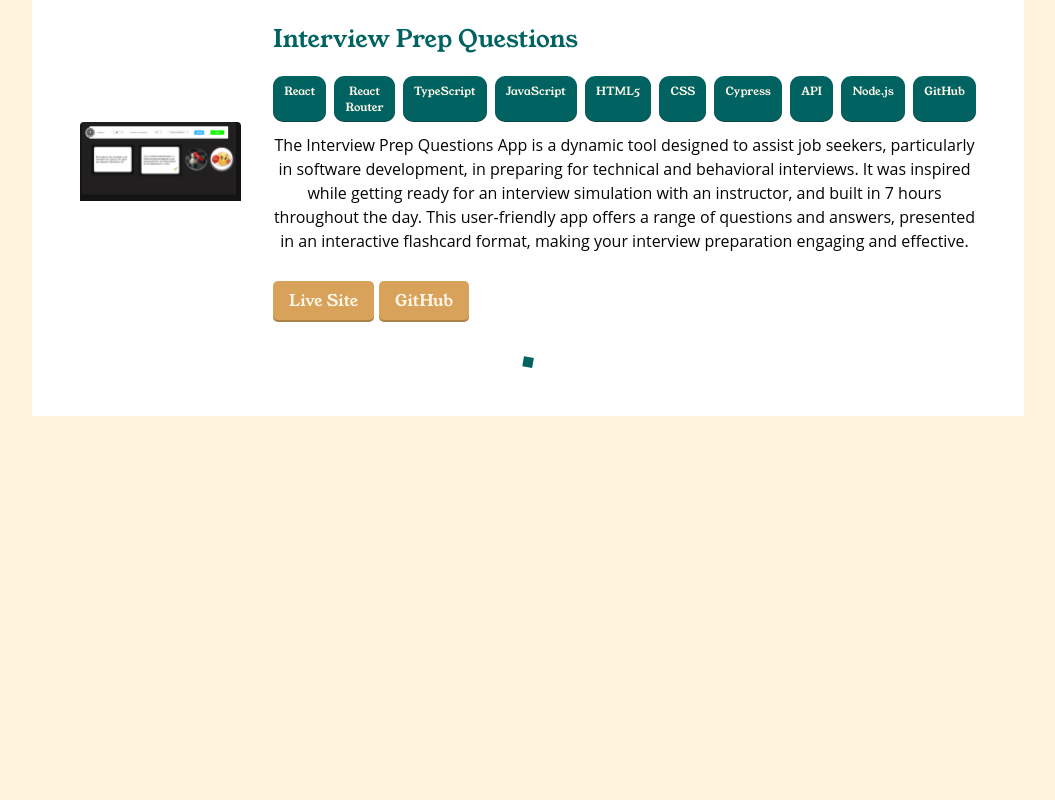
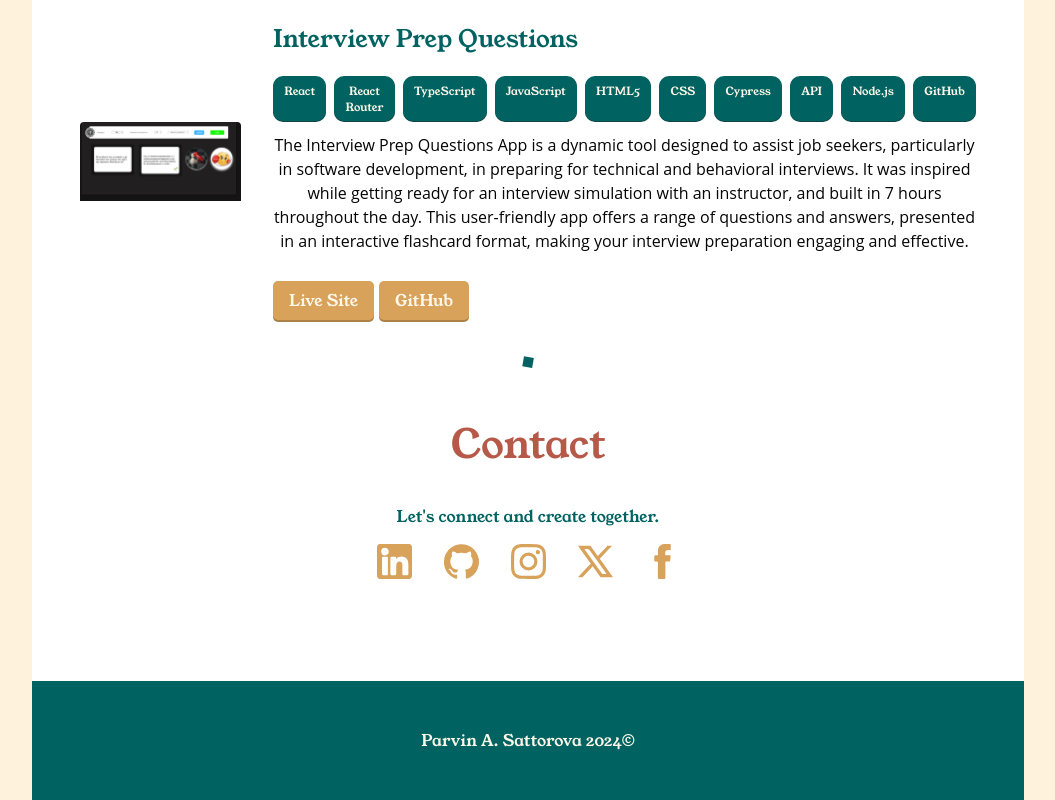
Before and after one commit to Sulton88Mehron90/portfolio1, a React (Create React App) app: page / in a window 1280 px wide. Shown: the part 7140-7940 px from the top of the page, without its empty margins (112-1167 px from the left). Before the commit the page ends 7556 px from the top, so only its background shows below. Built offline with nearby package versions, Linux system fonts and the light colour scheme.

Commit message:
Add footer and contact components

```diff
--- a/src/App.js
+++ b/src/App.js
@@ -3,6 +3,8 @@ import Header from '../src/components/Header'
 import Hero from './components/Hero'
 import About from '../src/components/About'
 import Projects from '../src/components/Projects'
+import Contact from './components/Contact'
+import Footer from './components/Footer'
 
 export default function App() {
   return (
@@ -12,7 +14,9 @@ export default function App() {
       <Hero />
       <About />
       <Projects />
+      <Contact />
       </main>
+      <Footer />
     </div>
   )
 }
--- a/src/components/About.jsx
+++ b/src/components/About.jsx
@@ -12,17 +12,16 @@ const About = () => {
             <p>
                 I'd like to introduce myself, I aim to continue learning the craft of becoming a skilled Front-End Software Developer. I've worked in the software industry for 17 years, a period I do not regret. However, the work I truly enjoyed was when it was visually creative, involving the craft of code that brings visuals to the forefront, making people's moments spent on the web or app enjoyable and seamless.
             </p>
-            <p>When I think of the question of what value I would bring to a team, along with my technical skills it's my honesty, loyalty, and dedication. I'm someone who will persevere to complete the task at hand. My journey has been shaped by life experiences as immigrating to the US with my two young sons to prioritizing family above all. Life's lessons have fortified my resilience, adaptability, profound empathy and balance between emotional intelligence and logical reasoning, which I infuse into every action I undertake, every decision I make, and every line of code I draft.
+            <p>
+                When I think of the question of what value I would bring to a team, along with my technical skills it's my honesty, loyalty, and dedication. I'm someone who will persevere to complete the task at hand. My journey has been shaped by life experiences as immigrating to the US with my two young sons to prioritizing family above all. Life's lessons have fortified my resilience, adaptability, profound empathy and balance between emotional intelligence and logical reasoning, which I infuse into every action I undertake, every decision I make, and every line of code I draft.
             </p>
-            <p>Beyond the digital realm of zeroes and ones, I take immense pride in my heritage and am grateful for every opportunity the US has provided my sons and me. I find joy and valuable lessons in life's offerings.</p>
-            <p>I'm hopeful for an opportunity to join a team where I can grow and contribute to achieving the team's goals. If my story resonates with what your company seeks in a team member, I would love to hear from you.</p>
+            <p>
+                Beyond the digital realm of zeroes and ones, I take immense pride in my heritage and am grateful for every opportunity the US has provided my sons and me. I find joy and valuable lessons in life's offerings.</p>
+            <p>
+                I'm hopeful for an opportunity to join a team where I can grow and contribute to achieving the team's goals. If my story resonates with what your company seeks in a team member, I would love to hear from you.</p>
             <p>Best regards, Parvin</p>
 
-            {/* <a className='btn' href='#'>
-                Download my Resume
-            </a> */}
-
-<Link href="#">Download my Resume</Link>
+            <Link href="#">Download my Resume</Link>
 
         </section>
     );
--- /dev/null
+++ b/src/components/Contact.jsx
@@ -0,0 +1,29 @@
+import { Icons } from './Icons';
+
+const Contact = () => {
+  return (
+    <section className="contact" id="contact">
+      <h2>Contact</h2>
+      <p>Let&apos;s connect and create together.</p>
+      <div className="socials-container">
+        <a href="https://www.linkedin.com/in/parvin-sattorova-edwards-357526b3/">
+          <Icons.Linkedin />
+        </a>
+        <a href="https://github.com/Sulton88Mehron90">
+          <Icons.Github />
+        </a>
+        <a href="https://www.instagram.com/sulimesho/">
+          <Icons.Instagram />
+        </a>
+        <a href="https://twitter.com/nanajon66">
+          <Icons.Twitter />
+        </a>
+        <a href="https://www.facebook.com/parvin.sattorova/">
+          <Icons.Facebook />
+        </a>
+      </div>
+    </section>
+  );
+};
+
+export default Contact;
--- /dev/null
+++ b/src/components/Footer.jsx
@@ -0,0 +1,10 @@
+const Footer = () => {
+    const currentYear = new Date().getFullYear();
+
+    return (
+      <footer>
+        <span>Parvin A. Sattorova {currentYear}&copy;</span>
+      </footer>
+    );
+  };
+  export default Footer;
--- a/src/components/Header.jsx
+++ b/src/components/Header.jsx
@@ -1,18 +1,25 @@
-import React from 'react'
+import React, { useState } from 'react'
 import menu from '../assets/open_menu.svg'
+import close from '../assets/close_menu.svg'
 
 export default function Header() {
+
+    const [isOpen, setIsOpen] = useState(false)
     return (
         <header>
             <span>
                 Parvin A. Sattorova
             </span>
-            <button className="menu-btn">
-                <img src={menu} alt='menu' />
+            <button className="menu-btn"
+                onClick={() => setIsOpen(!isOpen)}
+                area-label='Navigation Menu'
+                aria-expanded={isOpen}
+            >
+                <img src={isOpen? close :menu} alt='menu' />
 
             </button>
 
-            <nav className='nav'>
+            <nav className={`nav ${isOpen ? 'open': ''}`} >
                 <ul>
                     <li>
                         <a href='#about'>About</a>
--- a/src/components/Hero.jsx
+++ b/src/components/Hero.jsx
@@ -12,10 +12,6 @@ const Hero = () => {
         <h1>Parvin A. Sattorova</h1>
         <p>Front-End Software Developer</p>
         <p>Lakewood, Colorado</p>
-        {/* <a href="#projects" className='btn'>
-         Check out my work
-       </a> */}
-
        <Link href="#projects">Check out my work</Link>
       </div>
     </section>
--- /dev/null
+++ b/src/components/Icons.jsx
@@ -0,0 +1,27 @@
+export const Icons = {
+    Facebook: () => (
+      <svg xmlns="http://www.w3.org/2000/svg" viewBox="0 0 14.17 30.14">
+        <path d="M9.46 9.7h3.88c.59-.01.81.22.75.8l-.35 3.74c-.05.72-.36.95-1.06.91-.97-.06-1.95-.01-3.02-.01l-.07.91v12.96c0 1.03-.1 1.13-1.15 1.13-1.42 0-2.84-.04-4.26.02-.8.03-1.1-.24-1.1-1.04l.06-12.11c.02-1.88.05-1.88-1.84-1.89-.22 0-.49.08-.66-.02-.24-.13-.58-.39-.59-.6a55.78 55.78 0 0 1 0-4.09c0-.22.35-.56.58-.6.54-.09 1.11-.07 1.67-.02.66.06.89-.15.86-.84-.05-1.11-.03-2.23.02-3.34C3.31 2.44 5.5.21 8.65.06L13.41 0c.52 0 .76.16.75.72v3.84c0 .55-.22.74-.75.72-.75-.03-1.51-.03-2.26 0-1.02.05-1.52.52-1.66 1.53-.04.33-.03.67-.04 1v1.88z" />
+      </svg>
+    ),
+    Instagram: () => (
+      <svg xmlns="http://www.w3.org/2000/svg" viewBox="0 0 31.15 31.14">
+        <path d="M15.58 0l7.36.16c1.65.16 3.22.6 4.59 1.59 1.87 1.35 2.9 3.2 3.31 5.44.25 1.38.28 2.78.29 4.17.03 3.42.07 6.85-.05 10.27-.05 1.28-.19 2.56-.62 3.77-.98 2.74-2.9 4.46-5.69 5.22-1.62.44-3.29.46-4.95.47-3.48.03-6.97.07-10.45-.06-1.25-.05-2.49-.19-3.67-.62-2.72-.99-4.44-2.89-5.19-5.67-.44-1.63-.46-3.31-.47-4.98C.01 16.3-.03 12.84.1 9.38c.05-1.26.19-2.51.62-3.7C1.69 2.97 3.6 1.25 6.38.49 8.08.03 9.83.04 11.57.01c1.34-.02 2.68 0 4.01 0zm12.75 15.56v-3.94c-.03-1.34-.01-2.68-.26-4-.36-1.94-1.38-3.37-3.22-4.16-1.01-.43-2.09-.55-3.18-.59-3.4-.13-6.8-.09-10.21-.06-1.28.01-2.56.02-3.83.26-1.94.37-3.37 1.38-4.16 3.22-.43 1.01-.54 2.09-.58 3.18-.12 3.4-.09 6.8-.06 10.21.01 1.28.02 2.56.26 3.83.37 1.94 1.39 3.37 3.23 4.15 1 .42 2.07.54 3.15.58 3.41.13 6.83.09 10.24.06 1.27-.01 2.54-.02 3.79-.25 1.2-.23 2.25-.71 3.11-1.6 1.03-1.06 1.44-2.37 1.57-3.79.22-2.36.13-4.73.14-7.09zm-4.76-.01a8.01 8.01 0 0 1-7.98 8 8.01 8.01 0 0 1-8-7.98 8.01 8.01 0 0 1 7.98-8 8.01 8.01 0 0 1 8 7.98zm-7.95-5.18c-2.83-.05-5.16 2.24-5.23 5.12-.06 2.84 2.25 5.2 5.14 5.25 2.83.05 5.16-2.24 5.23-5.12.06-2.84-2.25-5.2-5.14-5.25zm8.27-4.99c1.03 0 1.87.83 1.87 1.87 0 1.03-.83 1.87-1.87 1.87a1.86 1.86 0 0 1-1.87-1.87c0-1.03.83-1.87 1.87-1.87z" />
+      </svg>
+    ),
+    Twitter: () => (
+      <svg xmlns="http://www.w3.org/2000/svg" viewBox="0 0 34.29 30.82">
+        <path d="M0 30.76l2.43-2.62 6.81-7.22 2.96-3.12c.28-.28.21-.47.01-.74L5.33 7.5.2.34C.15.27.11.18.05.05L.46.01 11.75 0c.36 0 .56.13.76.41l6.66 9.29c.06.09.14.17.26.31l1.82-1.92 5.9-6.27L28.58.28c.13-.13.36-.25.54-.25l3.83-.01c.07 0 .15.03.33.07L21.36 12.76l12.92 18.06h-1.05c-3.57 0-7.13-.01-10.7 0-.41 0-.57-.23-.77-.49l-6.67-9.29-.66-.9-2 2.09-7.78 8.27c-.17.17-.47.3-.72.3-1.16.03-2.32.01-3.48 0-.11 0-.22-.02-.46-.04zm28.04-3.21l-.52-.75-6.23-8.64-9.86-13.74c-.64-.91-1.28-1.32-2.38-1.19-.88.1-1.78.02-2.77.02.11.19.17.3.24.4l9.68 13.44 6.83 9.48c.53.75 1.05 1.1 1.98 1.01.96-.09 1.95-.02 3.02-.02z" />
+      </svg>
+    ),
+    Linkedin: () => (
+      <svg xmlns="http://www.w3.org/2000/svg" viewBox="0 0 30.82 30.82">
+        <path d="M0 28.11V2.71c.03-.08.07-.16.08-.25C.18 1.32 1.16.27 2.28.09L2.71 0h25.4c.08.03.16.07.25.08 1.14.1 2.2 1.08 2.37 2.2.02.14.06.29.09.43v25.4c-.03.08-.07.16-.08.25-.1 1.14-1.08 2.2-2.2 2.37-.14.02-.29.06-.43.09H2.71c-.08-.03-.16-.07-.25-.08-1.14-.1-2.2-1.08-2.37-2.2-.02-.14-.06-.29-.09-.43zm16.94-14.9v-1.02c0-.58-.32-.9-.88-.9h-3.37c-.58 0-.91.32-.91.91v14.32c0 .61.33.94.95.94h3.25c.65 0 .96-.31.96-.95v-7.28c0-.83.18-1.61.54-2.35.47-.96 1.36-1.46 2.48-1.39 1.03.06 1.75.62 2.11 1.65.25.7.29 1.43.29 2.16l-.02 4.93.02 2.38c.02.59.33.86.93.86h3.37c.65 0 .98-.32.98-.98l-.06-8.72c-.02-1.18-.2-2.35-.65-3.46-.48-1.19-1.23-2.17-2.43-2.7-1.78-.77-3.6-.75-5.42-.12-.88.3-1.55.9-2.14 1.72zM4.43 19.39v7.07c0 .69.32 1.01 1.01 1.02h3.04c.8 0 1.11-.31 1.11-1.11v-7.94-6.11c0-.69-.33-1.02-1.01-1.02H5.42c-.68 0-.99.31-.99.99v7.1zm5.89-12.7c0-1.83-1.5-3.34-3.32-3.32A3.29 3.29 0 0 0 3.69 6.7C3.68 8.53 5.2 10.01 7 10.02a3.35 3.35 0 0 0 3.33-3.33z" />
+      </svg>
+    ),
+    Github: () => (
+      <svg xmlns="http://www.w3.org/2000/svg" viewBox="0 0 31.32 30.82">
+        <path d="M18.58 22.82l2.43-.57c2.6-.78 4.05-2.58 4.49-5.22.22-1.33.29-2.67-.11-3.99-.23-.76-.59-1.45-1.11-2.05a.49.49 0 0 1-.12-.56c.37-1.24.26-2.46-.18-3.66-.04-.12-.26-.27-.37-.26-.52.07-1.07.13-1.55.33-.76.32-1.47.77-2.21 1.14-.16.08-.38.13-.54.09a15.28 15.28 0 0 0-7.24 0 .86.86 0 0 1-.57-.09c-1.04-.64-2.09-1.25-3.33-1.44-.67-.1-.74-.07-.92.57-.33 1.13-.38 2.27-.04 3.42.03.11 0 .28-.06.36-1.41 1.67-1.65 3.62-1.37 5.69.18 1.33.56 2.57 1.4 3.64 1.07 1.35 2.54 1.99 4.17 2.33l1.42.25c-.52.57-.79 1.21-.92 1.92-.02.1-.15.22-.25.27-1.74.75-3.3.25-4.31-1.37-.52-.83-1.21-1.45-2.21-1.62-.19-.03-.4-.02-.59.02-.4.09-.45.3-.16.59a1.35 1.35 0 0 0 .35.28 3.57 3.57 0 0 1 1.63 1.98c.61 1.83 2.39 2.61 4.31 2.43l1.16-.14-.01 3.01c-.02.55-.55.81-1.15.6-1.36-.46-2.64-1.09-3.81-1.93C2.15 25.45-.15 20.88 0 15.16.21 7.8 5.67 1.55 12.91.25c8.42-1.52 16.51 4.09 18.12 12.55 1.47 7.7-2.87 15.31-10.19 17.9-.88.31-1.31 0-1.3-.93l.02-3.92c0-1.12-.17-2.18-.98-3.03z" />
+      </svg>
+    ),
+  };
--- a/src/components/Link.jsx
+++ b/src/components/Link.jsx
@@ -1,4 +1,5 @@
 import React from 'react';
+import PropTypes from 'prop-types'
 
 const Link = ({ href, children }) => {
     return (
@@ -7,3 +8,9 @@ const Link = ({ href, children }) => {
 }
 
 export default Link;
+
+Link.propType = {
+    href: PropTypes.string.isRequired,
+    children: PropTypes.string.isRequired,
+
+}
```
Also changed, not shown: src/components/Project.jsx (+13 -13 lines), src/components/Projects.jsx (+29 -29 lines).
